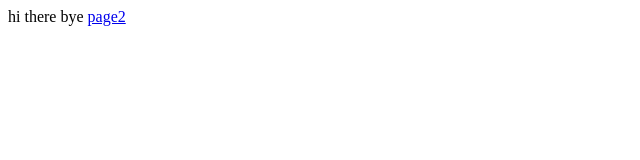
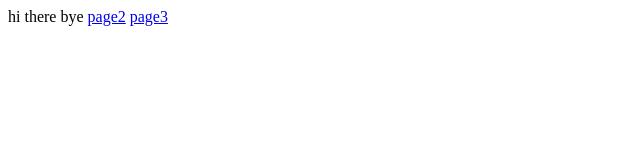
Before and after one commit to ssearcherr/project, a plain HTML site: page index.html in a window 1280 px wide. Shown: the full height of the page, 0-640 px from the left. Drawn offline with Linux system fonts and the light colour scheme.

Commit message:
another link from index to page3

```diff
--- a/index.html
+++ b/index.html
@@ -2,5 +2,6 @@
 <body>
               hi there bye
 			  <a href= "page2.html">page2</a>
+	                  <a href= "page3.html">page3</a>
 </body>
 </html>
```
